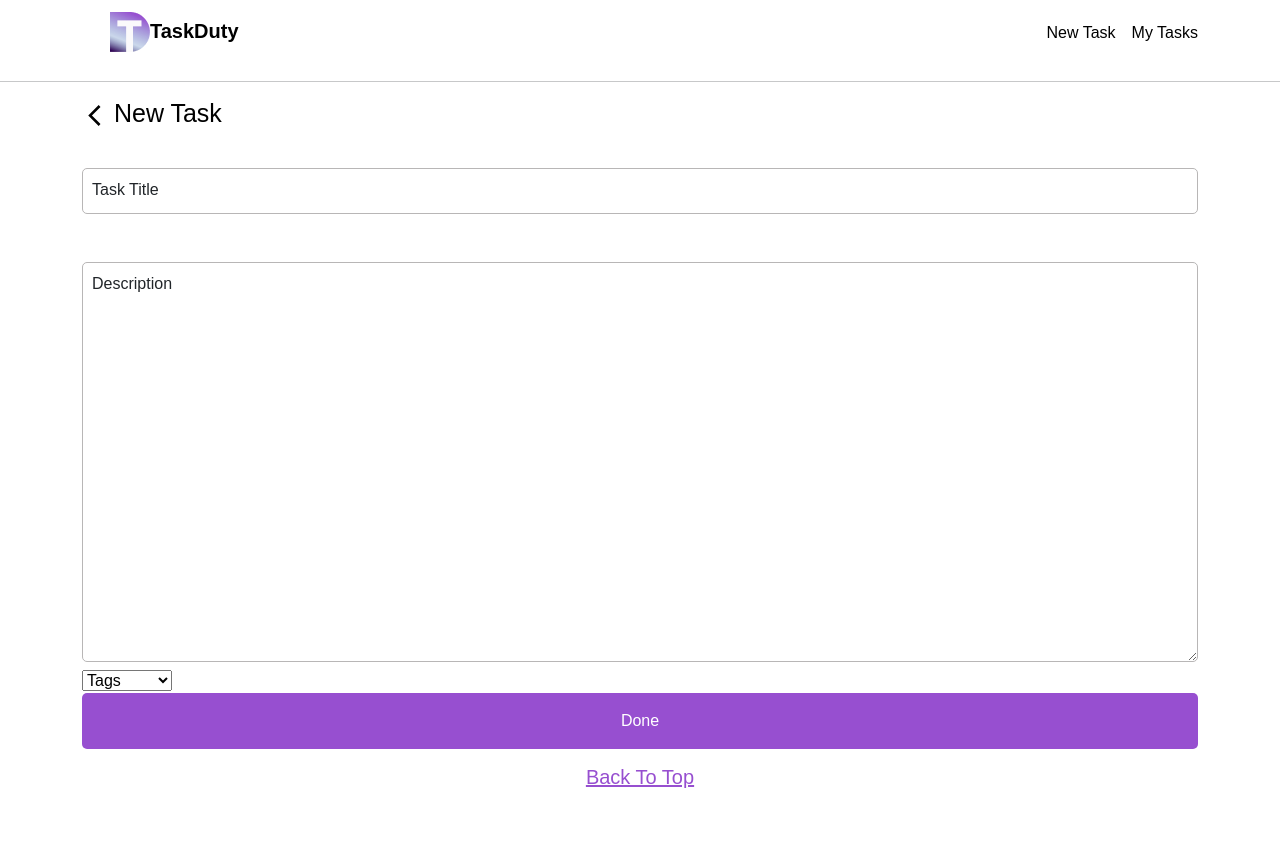
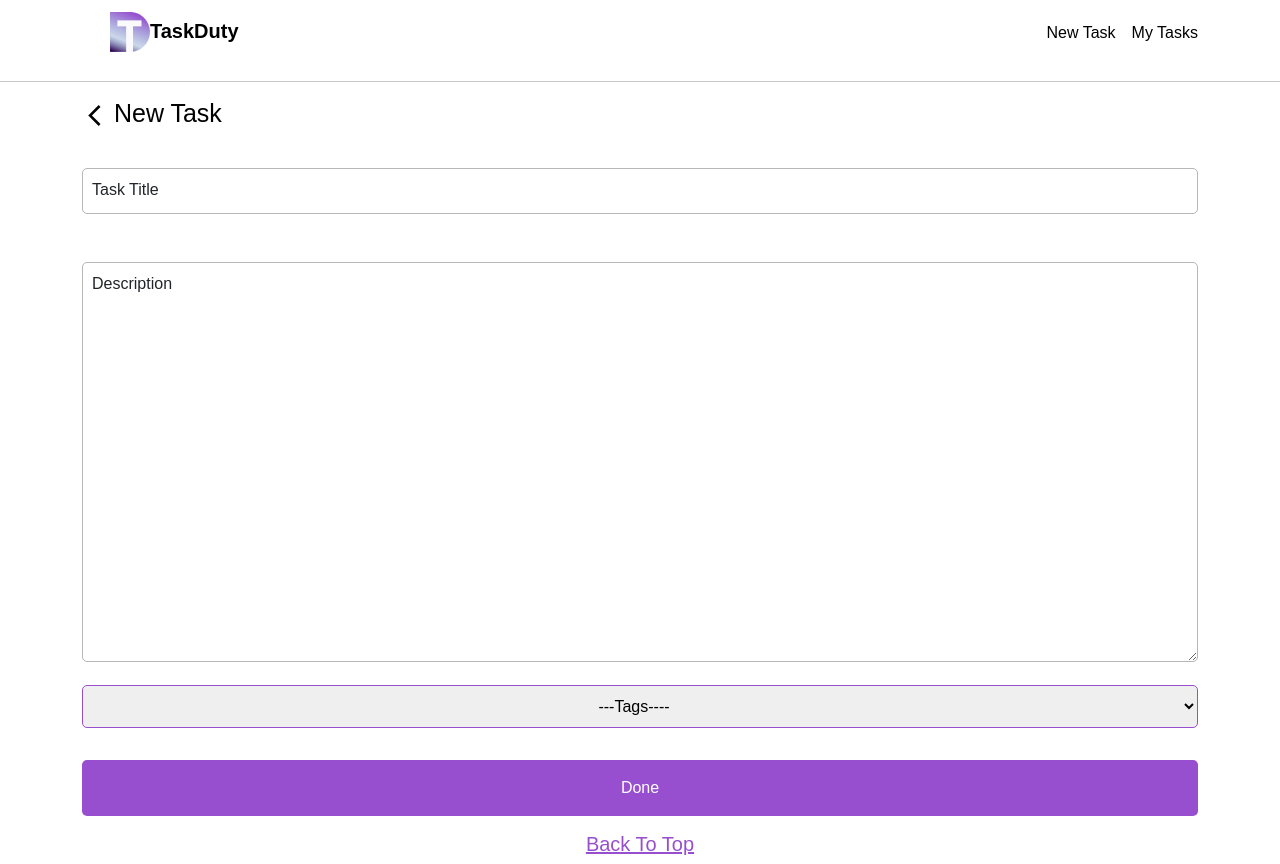
Before and after one commit to AyoRichie1-ops/Task-Web, a React (Vite) app: page /tasks/1 in a window 1280 px wide. Before the commit the page ends 800 px from the top, so only its background shows below. Built offline with nearby package versions, Linux system fonts and the light colour scheme; no server answers; a web font is replaced by a local one.

Commit message:
added a design in newtask.css

```diff
--- a/src/pages/Edit.jsx
+++ b/src/pages/Edit.jsx
@@ -81,8 +81,8 @@ const Edit = () => {
                     />
                     <span>Description</span>
                 </div>
-                <select value={tag} onChange={(e) => setTag(e.target.value)}>
-                    <option value="">Tags</option>
+                <select className='tags' value={tag} onChange={(e) => setTag(e.target.value)}>
+                    <option value="">---Tags----</option>
                     <option value="urgent">Urgent</option>
                     <option value="important">Important</option>
                 </select>
--- a/src/styles/NewTask.css
+++ b/src/styles/NewTask.css
@@ -94,10 +94,11 @@ body {
 }
 .tags {
   padding: 0.7rem;
-  border: 1px solid #b8b6b6;
+  border: 1px solid #974fd0;
   border-radius: 5px;
   width: 100%;
   text-align: center;
   margin-bottom: 2rem;
   margin-top: 1rem;
+  outline: none;
 }
```
